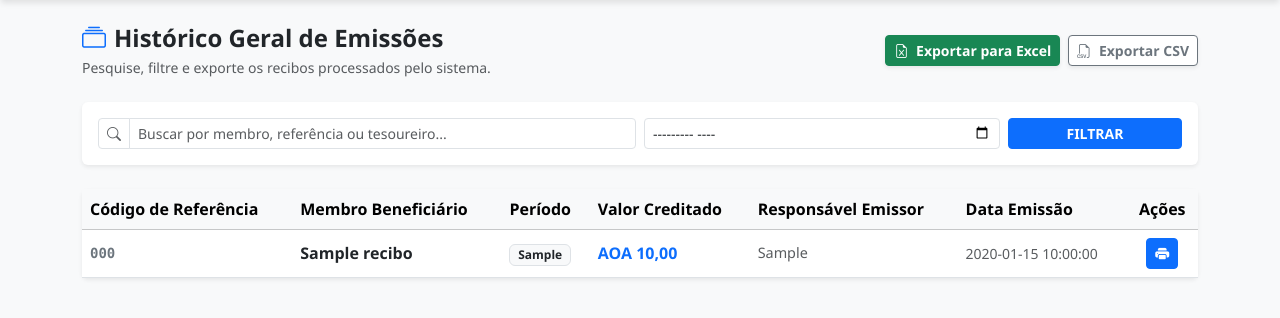
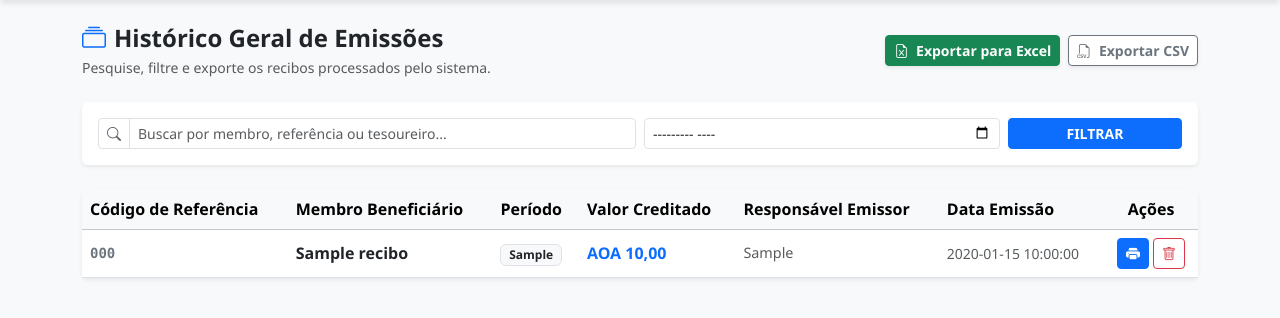
Before and after one commit to Andadeuane221/tesouraria-palanca-negra, a Flask app: page /recibos in a window 1280 px wide. Shown: the part 58-376 px from the top of the page. Run offline with Flask 3, Linux system fonts and the light colour scheme; tables that the repository leaves empty hold one stand-in row (values such as "Sample post").

Commit message:
feat: add delete button

```diff
--- a/app.py
+++ b/app.py
@@ -240,6 +240,23 @@ def recibos_history():
         total_pages=total_pages
     )
 
+@app.route('/deletar_recibo/<int:id>', methods=['POST'])
+@login_required
+def deletar_recibo(id):
+    try:
+        conn = sqlite3.connect('database.db')
+        cursor = conn.cursor()
+
+        cursor.execute("DELETE FROM recibos WHERE id = ?", (id,))
+        conn.commit()
+        conn.close()
+
+        flash('✅ Recibo eliminado com sucesso!', 'success')
+    except Exception as e:
+        flash(f'❌ Erro ao tentar eliminar o recibo: {e}', 'danger')
+
+    return redirect(url_for('recibos_history'))
+
 @app.route("/download/<int:receipt_id>")
 def download_pdf(receipt_id):
     with get_db_connection() as conn:
--- a/templates/recibos.html
+++ b/templates/recibos.html
@@ -58,11 +58,19 @@
                     <td class="fw-bold text-primary">{{ format_currency(r.valor) }}</td>
                     <td class="text-muted text-capitalize" style="font-size:0.9rem;">{{ r.tesoureiro }}</td>
                     <td class="small text-muted">{{ r.created_at }}</td>
-                    <td class="text-center">
-                        <a href="{{ url_for('download_pdf', receipt_id=r.id) }}" class="btn btn-sm btn-primary" title="Imprimir PDF" target="_blank">
-                            <i class="bi bi-printer-fill"></i>
-                        </a>
-                    </td>
+					<td class="text-center">
+						<div class="d-inline-flex gap-1">
+							<a href="{{ url_for('download_pdf', receipt_id=r.id) }}" class="btn btn-sm btn-primary" title="Imprimir PDF" target="_blank">
+								<i class="bi bi-printer-fill"></i>
+							</a>
+
+							<form action="{{ url_for('deletar_recibo', id=r.id) }}" method="POST" onsubmit="return confirm('⚠️ Tens a certeza que desejas eliminar este recibo permanentemente? Esta ação não pode ser desfeita.');" style="display:inline;">
+								<button type="submit" class="btn btn-outline-danger btn-sm" title="Eliminar Recibo">
+									<i class="bi bi-trash"></i>
+								</button>
+							</form>
+						</div>
+					</td>
                 </tr>
                 {% else %}
                 <tr>
```
